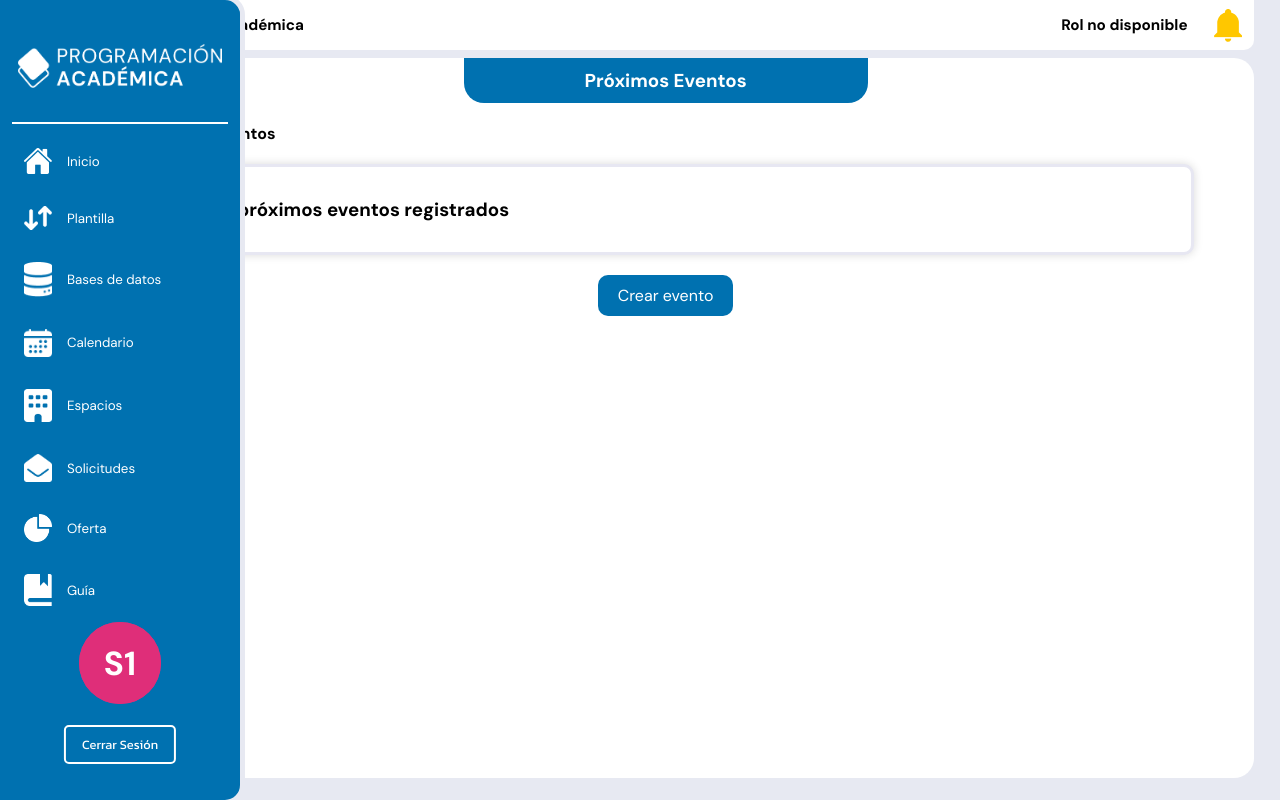
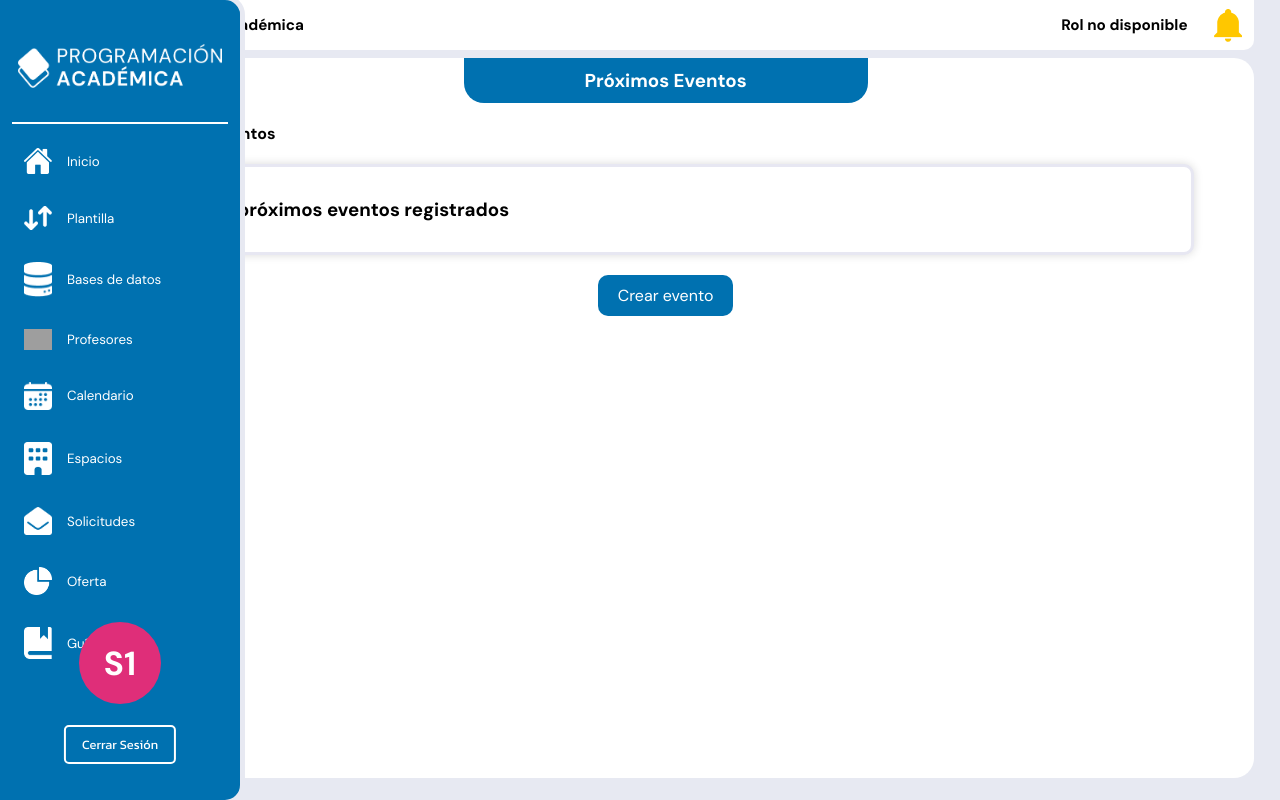
Before and after one commit to UrieloGD/CUCEA-PA, a PHP site: page /git/admin-eventos.php in a window 1280 px wide; the page is wider, and only the part inside the window is pictured. Run offline with PHP 8.4, Linux system fonts and the light colour scheme; the visitor is signed in with stand-in values (Sample User, id 1); data that the repository does not hold is empty; some libraries are stand-ins or nearby versions; grey boxes are pictures that could not be loaded.

Commit message:
Cambios en los archivos de header y navbar por los de la version local

```diff
--- a/template/header.php
+++ b/template/header.php
@@ -172,7 +172,10 @@ if ($rol_id == 1 || $rol_id == 2 || $rol_id == 3) { // Mostrar notificaciones pa
 <script src="./JS/notificaciones/barra-notificaciones.js"></script>
 <script src="https://cdn.jsdelivr.net/npm/sweetalert2@11"></script>
 <script src="https://code.jquery.com/jquery-3.6.0.min.js"></script>
-<link rel="stylesheet" href="https://cdnjs.cloudflare.com/ajax/libs/font-awesome/6.5.1/css/all.min.css" integrity="sha512-DTOQO9RWCH3ppGqcWaEA1BIZOC6xxalwEsw9c2QQeAIftl+Vegovlnee1c9QX4TctnWMn13TZye+giMm8e2LwA==" crossorigin="anonymous" referrerpolicy="no-referrer" />
+
+<!-- fa fa icons para firefox y safari -->
+<link rel="stylesheet" href="https://cdnjs.cloudflare.com/ajax/libs/font-awesome/5.15.3/css/all.min.css">
+<link rel="stylesheet" href="https://cdnjs.cloudflare.com/ajax/libs/font-awesome/6.0.0-beta3/css/all.min.css">
 
 <!-- actualizar fecha y hora en tiempo real -->
 <script>
--- a/template/navbar.php
+++ b/template/navbar.php
@@ -1,7 +1,4 @@
 <?php
-ini_set('display_errors', 1);
-ini_set('display_startup_errors', 1);
-error_reporting(E_ALL);
 
 // Verificar si el usuario está autenticado
 if (!isset($_SESSION['email'])) {
@@ -81,8 +78,11 @@ function generateColorForUser($userId)
 
             <li class="navbar-item flexbox-left">
                 <?php
-                if (basename($_SERVER['PHP_SELF']) == 'home.php') { echo "<a class='navbar-item-inner flexbox-left' href='./home.php'><div class='indicador'></div>"; }
-                else { echo "<a class='navbar-item-inner flexbox-left' href='./home.php'>"; }
+                if (basename($_SERVER['PHP_SELF']) == 'home.php') {
+                    echo "<a class='navbar-item-inner flexbox-left' href='./home.php'><div class='indicador'></div>";
+                } else {
+                    echo "<a class='navbar-item-inner flexbox-left' href='./home.php'>";
+                }
                 ?>
                 <div class="navbar-item-inner-icon-wrapper flexbox ">
                     <img src='./Img/Icons/iconos-navbar/iconos-azules/icono-home.png' width='50%' height='50%' alt='icono-home' class='hover-icon'>
@@ -100,20 +100,29 @@ function generateColorForUser($userId)
                     if (isset($_SESSION['Nombre_Departamento'])) {
                         // Obtener el nombre del departamento desde la sesión
                         $nombre_departamento = $_SESSION['Nombre_Departamento'];
-                            if (basename($_SERVER['PHP_SELF']) == 'plantilla.php') { echo "<a class='navbar-item-inner flexbox-left' href='./plantilla.php'><div class='indicador'></div>"; }
-                            else { echo "<a class='navbar-item-inner flexbox-left' href='./plantilla.php'>"; }
+                        if (basename($_SERVER['PHP_SELF']) == 'plantilla.php') {
+                            echo "<a class='navbar-item-inner flexbox-left' href='./plantilla.php'><div class='indicador'></div>";
+                        } else {
+                            echo "<a class='navbar-item-inner flexbox-left' href='./plantilla.php'>";
+                        }
                     } else {
                         // Manejar el caso en que no se encuentre asociado a ningún departamento
                         echo "<a class='navbar-item-inner flexbox-left' href='#'>";
                     }
                 } elseif ($rol_id == 2) {
                     // Si el usuario es secretaria administrativa, redirigir a plantillasPA
-                    if (basename($_SERVER['PHP_SELF']) == 'admin-plantilla.php') { echo "<a class='navbar-item-inner flexbox-left' href='./admin-plantilla.php'><div class='indicador'></div>"; }
-                    else { echo "<a class='navbar-item-inner flexbox-left' href='./admin-plantilla.php'>"; }
+                    if (basename($_SERVER['PHP_SELF']) == 'admin-plantilla.php') {
+                        echo "<a class='navbar-item-inner flexbox-left' href='./admin-plantilla.php'><div class='indicador'></div>";
+                    } else {
+                        echo "<a class='navbar-item-inner flexbox-left' href='./admin-plantilla.php'>";
+                    }
                 } else {
                     // Otros roles o manejo de errores aquí
-                    if (basename($_SERVER['PHP_SELF']) == 'plantilla-CoordPers.php') { echo "<a class='navbar-item-inner flexbox-left' href='./plantilla-CoordPers.php'><div class='indicador'></div>"; }
-                    else { echo "<a class='navbar-item-inner flexbox-left' href='./plantilla-CoordPers.php'>"; }
+                    if (basename($_SERVER['PHP_SELF']) == 'plantilla-CoordPers.php') {
+                        echo "<a class='navbar-item-inner flexbox-left' href='./plantilla-CoordPers.php'><div class='indicador'></div>";
+                    } else {
+                        echo "<a class='navbar-item-inner flexbox-left' href='./plantilla-CoordPers.php'>";
+                    }
                 }
                 ?>
                 <div class="navbar-item-inner-icon-wrapper flexbox">
@@ -128,8 +137,12 @@ function generateColorForUser($userId)
                 <?php
                 if ($rol_id == 3) { // Para Coordinación de Personal
                     echo '<div class="dropdown-container">';
-                    echo '<a class="navbar-item-inner flexbox-left dropdown-trigger">
-                            <div class="navbar-item-inner-icon-wrapper flexbox">
+                    if (basename($_SERVER['PHP_SELF']) == 'admin-data-departamentos.php' || basename($_SERVER['PHP_SELF']) == 'basededatos-CoordPers.php') {
+                        echo "<a class='navbar-item-inner flexbox-left dropdown-trigger'><div class='indicador'></div>";
+                    } else {
+                        echo "<a class='navbar-item-inner flexbox-left dropdown-trigger'>";
+                    }
+                    echo '<div class="navbar-item-inner-icon-wrapper flexbox">
                                 <img src="./Img/Icons/iconos-navbar/iconos-azules/icono-basededatos.png" width="50%" height="50%" alt="icono-registro" class="hover-icon">
                                 <img src="./Img/Icons/iconos-navbar/iconos-blancos/icono-basededatos-b.png" width="50%" height="50%" alt="icono-home-hover" class="original-icon">
                             </div>
@@ -152,7 +165,11 @@ function generateColorForUser($userId)
                     echo '</div>';
                 } elseif ($rol_id == 1) { // Para Jefe de Departamento
                     if (isset($_SESSION['Nombre_Departamento'])) {
+                        if (basename($_SERVER['PHP_SELF']) == 'basesdedatos.php') {
+                            echo "<a class='navbar-item-inner flexbox-left' href='./basesdedatos.php'><div class='indicador'></div>";
+                        } else {
                             echo "<a class='navbar-item-inner flexbox-left' href='./basesdedatos.php'>";
+                        }
                     } else {
                         echo "<a class='navbar-item-inner flexbox-left' href='#'>";
                     }
@@ -164,7 +181,11 @@ function generateColorForUser($userId)
                         <span class="link-text">Bases de datos</span>
                     </a>';
                 } elseif ($rol_id == 2) { // Para Secretaria Administrativa
+                    if (basename($_SERVER['PHP_SELF']) == 'admin-data-departamentos.php') {
+                        echo "<a class='navbar-item-inner flexbox-left' href='./admin-data-departamentos.php'><div class='indicador'></div>";
+                    } else {
                         echo "<a class='navbar-item-inner flexbox-left' href='./admin-data-departamentos.php'>";
+                    }
                     echo '
                         <div class="navbar-item-inner-icon-wrapper flexbox">
                             <img src="./Img/Icons/iconos-navbar/iconos-azules/icono-basededatos.png" width="50%" height="50%" alt="icono-registro" class="hover-icon">
@@ -176,10 +197,33 @@ function generateColorForUser($userId)
                 ?>
             </li>
 
+            <?php
+            if ($rol_id == 1) {
+                echo "<li class='navbar-item flexbox-left'>";
+
+                if (basename($_SERVER['PHP_SELF']) == 'profesores.php') {
+                    echo "<a class='navbar-item-inner flexbox-left' href='./profesores.php'><div class='indicador'></div>";
+                } else {
+                    echo "<a class='navbar-item-inner flexbox-left' href='./profesores.php'>";
+                }
+
+                echo "<div class='navbar-item-inner-icon-wrapper flexbox'>";
+                echo "<img src='./Img/Icons/iconos-navbar/iconos-azules/icono-profesores.png' width='50%' height='50%' alt='icono-profesores' class='hover-icon'>";
+                echo "<img src='./Img/Icons/iconos-navbar/iconos-blancos/icono-profesores-b.png' width='50%' height='50%' alt='icono-home-hover' class='original-icon'>";
+                echo "</div>";
+                echo "<span class='link-text'>Profesores</span>";
+                echo "</a>";
+                echo "</li>";
+            }
+            ?>
+
             <li class="navbar-item flexbox-left">
                 <?php
-                if (basename($_SERVER['PHP_SELF']) == 'calendario.php') { echo "<a class='navbar-item-inner flexbox-left' href='./calendario.php'><div class='indicador'></div>"; }
-                else { echo "<a class='navbar-item-inner flexbox-left' href='./calendario.php'>"; }
+                if (basename($_SERVER['PHP_SELF']) == 'calendario.php') {
+                    echo "<a class='navbar-item-inner flexbox-left' href='./calendario.php'><div class='indicador'></div>";
+                } else {
+                    echo "<a class='navbar-item-inner flexbox-left' href='./calendario.php'>";
+                }
                 ?>
                 <div class="navbar-item-inner-icon-wrapper flexbox">
                     <img src="./Img/Icons/iconos-navbar/iconos-azules/icono-calendario.png" width="50%" height="50%" alt="icono-espacios" class="hover-icon">
@@ -191,8 +235,11 @@ function generateColorForUser($userId)
 
             <li class="navbar-item flexbox-left">
                 <?php
-                if (basename($_SERVER['PHP_SELF']) == 'espacios.php') { echo "<a class='navbar-item-inner flexbox-left' href='./espacios.php'><div class='indicador'></div>"; }
-                else { echo "<a class='navbar-item-inner flexbox-left' href='./espacios.php'>"; }
+                if (basename($_SERVER['PHP_SELF']) == 'espacios.php') {
+                    echo "<a class='navbar-item-inner flexbox-left' href='./espacios.php'><div class='indicador'></div>";
+                } else {
+                    echo "<a class='navbar-item-inner flexbox-left' href='./espacios.php'>";
+                }
                 ?>
                 <div class="navbar-item-inner-icon-wrapper flexbox">
                     <img src="./Img/Icons/iconos-navbar/iconos-azules/icono-espacios.png" width="50%" height="50%" alt="icono-espacios" class="hover-icon">
@@ -206,7 +253,7 @@ function generateColorForUser($userId)
             // Mostrar el ícono de "Horas" solo si el usuario tiene el rol 3 (Coordinación de Personal)
             if ($rol_id == 3) {
                 echo "<li class='navbar-item flexbox-left'>";
-                if (basename($_SERVER['PHP_SELF']) == './horas-comparacion.php') {
+                if (basename($_SERVER['PHP_SELF']) == 'horas-comparacion.php') {
                     echo "<a class='navbar-item-inner flexbox-left' href='./horas-comparacion.php'><div class='indicador'></div>";
                 } else {
                     echo "<a class='navbar-item-inner flexbox-left' href='./horas-comparacion.php'>";
@@ -226,8 +273,11 @@ function generateColorForUser($userId)
             // Redirigir a esta opcion, unicamente si es jefe de departamento o coordinador de personal
             if ($rol_id == 1 || $rol_id == 3) {
                 echo "<li class='navbar-item flexbox-left'>";
-                if (basename($_SERVER['PHP_SELF']) == 'personal-solicitud-cambios.php') { echo "<a class='navbar-item-inner flexbox-left' href='./personal-solicitud-cambios.php'><div class='indicador'></div>"; }
-                else { echo "<a class='navbar-item-inner flexbox-left' href='./personal-solicitud-cambios.php'>"; }
+                if (basename($_SERVER['PHP_SELF']) == 'personal-solicitud-cambios.php') {
+                    echo "<a class='navbar-item-inner flexbox-left' href='./personal-solicitud-cambios.php'><div class='indicador'></div>";
+                } else {
+                    echo "<a class='navbar-item-inner flexbox-left' href='./personal-solicitud-cambios.php'>";
+                }
                 echo
                 "<div class='navbar-item-inner-icon-wrapper flexbox'>
                         <img src='./Img/Icons/iconos-navbar/iconos-azules/icono-solicitudes.png' width='50%' height='50%' alt='icono-guia' class='hover-icon'>
@@ -241,8 +291,11 @@ function generateColorForUser($userId)
 
             <li class="navbar-item flexbox-left">
                 <?php
-                if (basename($_SERVER['PHP_SELF']) == 'dashboard-oferta.php') { echo "<a class='navbar-item-inner flexbox-left' href='./dashboard-oferta.php'><div class='indicador'></div>"; }
-                else { echo "<a class='navbar-item-inner flexbox-left' href='./dashboard-oferta.php'>"; }
+                if (basename($_SERVER['PHP_SELF']) == 'dashboard-oferta.php') {
+                    echo "<a class='navbar-item-inner flexbox-left' href='./dashboard-oferta.php'><div class='indicador'></div>";
+                } else {
+                    echo "<a class='navbar-item-inner flexbox-left' href='./dashboard-oferta.php'>";
+                }
                 ?>
                 <div class="navbar-item-inner-icon-wrapper flexbox">
                     <img src="./Img/Icons/iconos-navbar/iconos-azules/icono-oferta.png" width="50%" height="50%" alt="icono-oferta" class="hover-icon">
@@ -254,8 +307,11 @@ function generateColorForUser($userId)
 
             <li class="navbar-item flexbox-left">
                 <?php
-                if (basename($_SERVER['PHP_SELF']) == 'guiaPA.php') { echo "<a class='navbar-item-inner flexbox-left' href='./guiaPA.php'><div class='indicador'></div>"; }
-                else { echo "<a class='navbar-item-inner flexbox-left' href='./guiaPA.php'>"; }
+                if (basename($_SERVER['PHP_SELF']) == 'guiaPA.php') {
+                    echo "<a class='navbar-item-inner flexbox-left' href='./guiaPA.php'><div class='indicador'></div>";
+                } else {
+                    echo "<a class='navbar-item-inner flexbox-left' href='./guiaPA.php'>";
+                }
                 ?>
                 <div class="navbar-item-inner-icon-wrapper flexbox">
                     <img src="./Img/Icons/iconos-navbar/iconos-azules/icono-guia.png" width="50%" height="50%" alt="icono-guia" class="hover-icon">
@@ -265,7 +321,8 @@ function generateColorForUser($userId)
                 </a>
             </li>
 
-            <li class="navbar-item flexbox-left">
+            <!-- Duplicado por alguna razon -->
+            <!-- <li class="navbar-item flexbox-left">
                 <a href="#">
                     <div class="navbar-profile-icon flexbox profile-icon-transition" id="profile-icon">
                         <?php
@@ -278,14 +335,17 @@ function generateColorForUser($userId)
                         ?>
                     </div>
                 </a>
-            </li>
+            </li> -->
             <?php
             if ($rol_id == 2) { // Mostrar ícono de admin solo si el usuario es secretaria administrativa
             ?>
                 <li class="navbar-item flexbox-left">
                     <?php
-                    if (basename($_SERVER['PHP_SELF']) == 'admin-home.php') { echo "<a class='navbar-item-inner flexbox-left' href='./admin-home.php'><div class='indicador'></div>"; }
-                    else { echo "<a class='navbar-item-inner flexbox-left' href='./admin-home.php'>"; }
+                    if (basename($_SERVER['PHP_SELF']) == 'admin-home.php') {
+                        echo "<a class='navbar-item-inner flexbox-left' href='./admin-home.php'><div class='indicador'></div>";
+                    } else {
+                        echo "<a class='navbar-item-inner flexbox-left' href='./admin-home.php'>";
+                    }
                     ?>
                     <div class="navbar-item-inner-icon-wrapper flexbox">
                         <img src="./Img/Icons/iconos-navbar/iconos-azules/icono-admin.png" width="50%" height="50%" alt="icono-admin" class="hover-icon">
```
Lines whose indentation alone changed are shown as unchanged.
